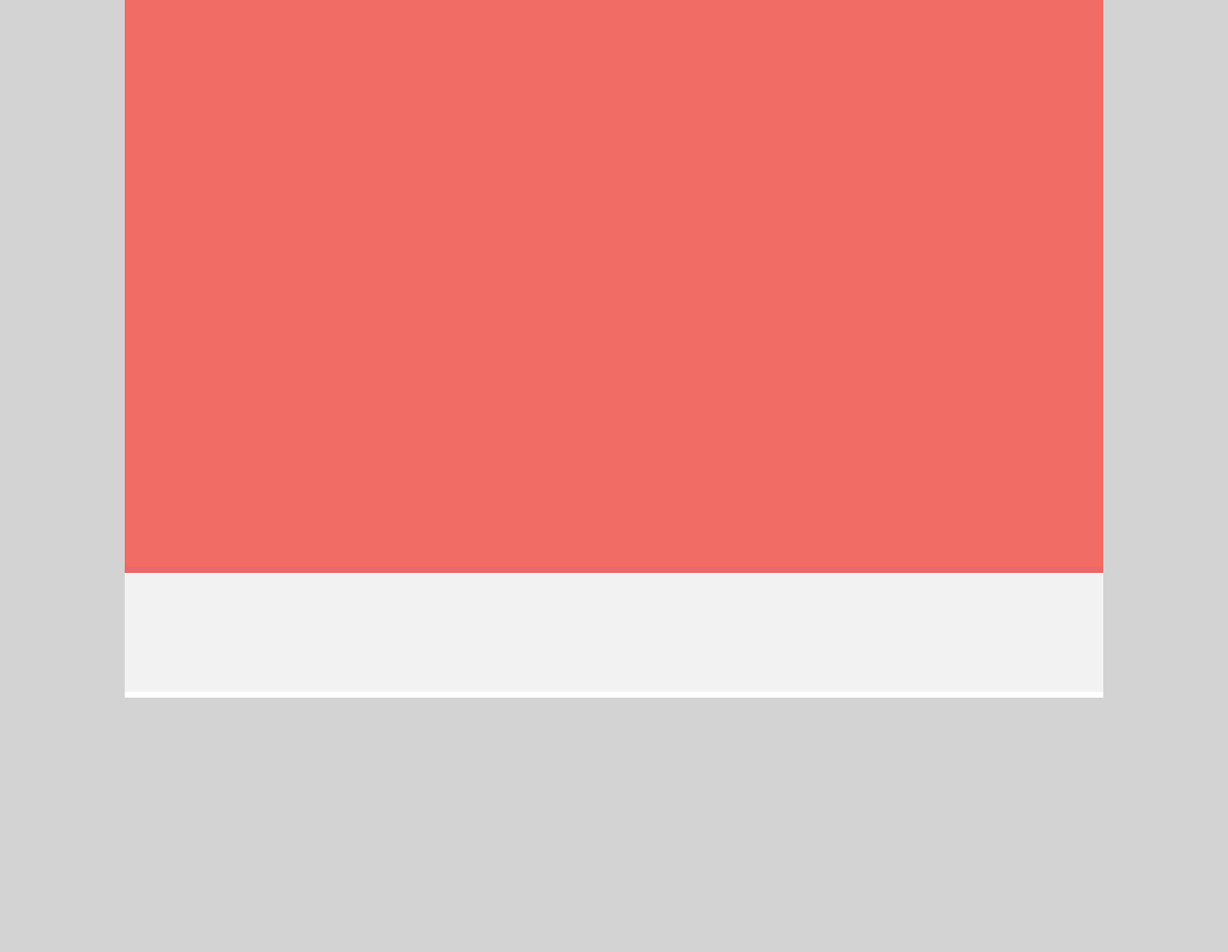
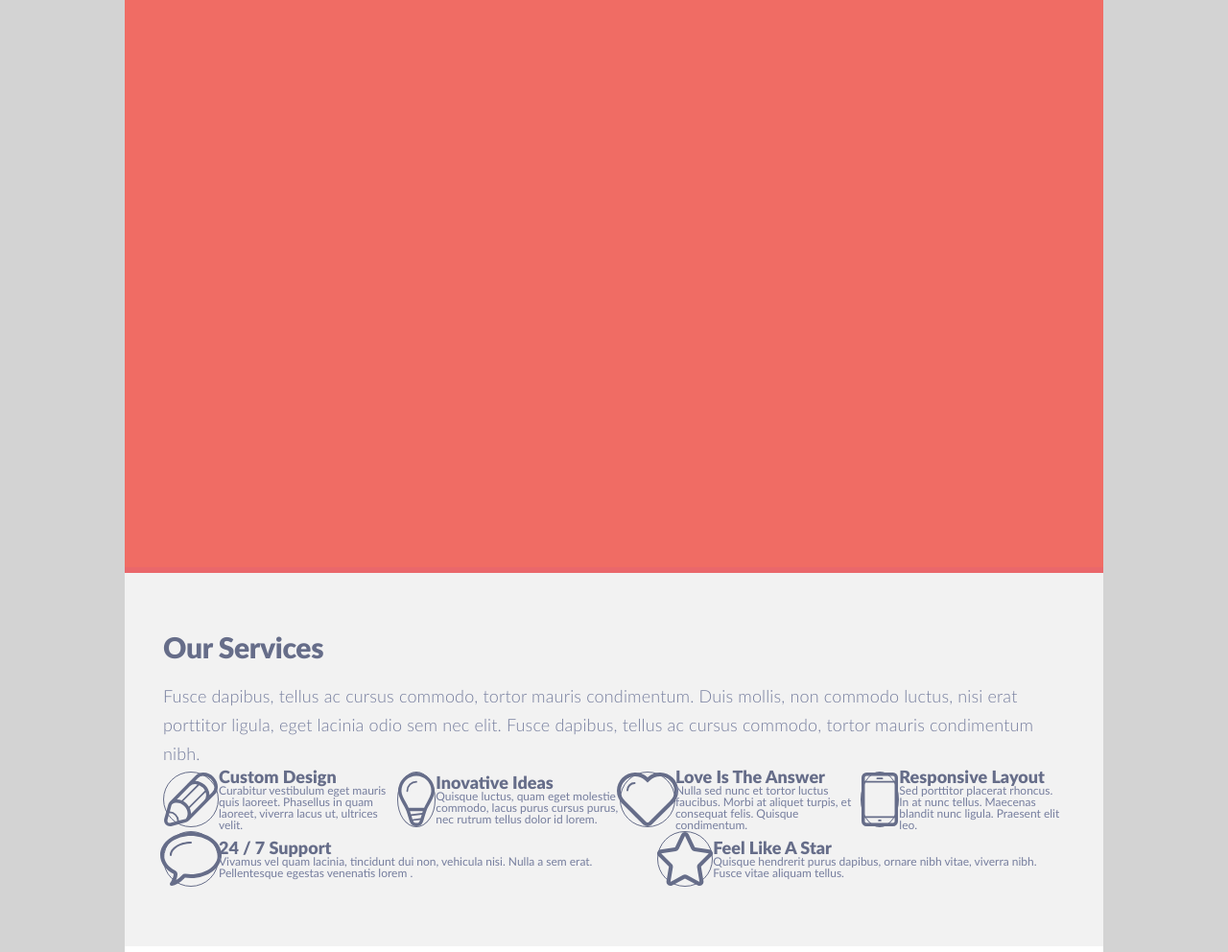
Before and after one commit to Kamikozz/singolo, a plain HTML site: page singolo1.html in a window 1280 px wide. Shown: the part 98-1090 px from the top of the page at 96% size. Before the commit the page ends 825 px from the top, so only its background shows below. Drawn offline with Linux system fonts and the light colour scheme.

Commit message:
feat: add services section & style icons

```diff
--- a/singolo1.css
+++ b/singolo1.css
@@ -128,3 +128,56 @@ body {
 
   border-bottom: 6px solid white;
 }
+
+.our-services-block > h2 {
+  margin-bottom: 21px;
+
+  font-weight: 900;
+  font-size: 30px;
+  letter-spacing: -0.35px;
+  color: #666d89;
+}
+
+.our-services-block > p {
+  font-weight: 300;
+  font-size: 18px;
+  letter-spacing: 0.15px;
+  line-height: 30px;
+  color: #767e9e;
+}
+
+
+.icon-outer {
+  height: 56px;
+  width: 56px;
+
+  display: flex;
+  justify-content: center;
+
+  border: 1.5px solid #666d89;
+  border-radius: 50%;
+}
+
+.test-class {
+  display: flex;
+
+  justify-content: space-around;
+  align-items: center;
+}
+
+.test {
+  display: flex;
+}
+
+
+.our-services-block > div > div > h2 {
+  font-weight: 900;
+  font-size: 18px;
+  color: #666d89;
+}
+
+.our-services-block > div > div > p {
+  font-weight: 400;
+  font-size: 12px;
+  color: #767e9e;
+}
--- a/singolo1.html
+++ b/singolo1.html
@@ -27,6 +27,65 @@
   <main class="carousel">
   </main>
   <section class="our-services-block">
+    <h2>Our Services</h2>
+    <p>Fusce dapibus, tellus ac cursus commodo, tortor mauris condimentum. Duis mollis, non commodo luctus, nisi erat
+      porttitor ligula, eget lacinia odio sem nec elit. Fusce dapibus, tellus ac cursus commodo, tortor mauris
+      condimentum nibh.</p>
+
+
+    <div class="test-class">
+      <div class="icon-outer">
+        <img src="assets/pen.svg" alt="pen icon">
+      </div>
+      <div>
+        <h2>Custom Design</h2>
+        <p>Curabitur vestibulum eget mauris quis laoreet. Phasellus in quam laoreet, viverra lacus ut, ultrices velit.
+        </p>
+      </div>
+
+      <div class="icon-outer">
+        <img src="assets/bulb.svg" alt="bulb icon">
+      </div>
+      <div>
+        <h2>Inovative Ideas</h2>
+        <p>Quisque luctus, quam eget molestie commodo, lacus purus cursus purus, nec rutrum tellus dolor id lorem.</p>
+      </div>
+
+      <div class="icon-outer">
+        <img src="assets/heart.svg" alt="heart icon">
+      </div>
+      <div>
+        <h2>Love Is The Answer</h2>
+        <p>Nulla sed nunc et tortor luctus faucibus. Morbi at aliquet turpis, et consequat felis. Quisque condimentum.
+        </p>
+      </div>
+
+      <div class="icon-outer">
+        <img  src="assets/phone.svg" alt="phone icon">
+      </div>
+      <div>
+        <h2>Responsive Layout</h2>
+        <p>Sed porttitor placerat rhoncus. In at nunc tellus. Maecenas blandit nunc ligula. Praesent elit leo.</p>
+      </div>
+    </div>
+    <div class="test-class">
+      <div class="icon-outer">
+        <img src="assets/bubble.svg" alt="bubble message icon">
+      </div>
+      <div>
+        <h2>24 / 7 Support</h2>
+        <p>Vivamus vel quam lacinia, tincidunt dui non, vehicula nisi. Nulla a sem erat. Pellentesque egestas venenatis
+          lorem .</p>
+      </div>
+
+      <div class="icon-outer">
+        <img src="assets/star.svg" alt="star icon">
+      </div>
+      <div>
+        <h2>Feel Like A Star</h2>
+        <p>Quisque hendrerit purus dapibus, ornare nibh vitae, viverra nibh. Fusce vitae aliquam tellus.</p>
+      </div>
+    </div>
   </section>
 </body>
 
```
Also changed, not shown: assets/bubble.svg (added), assets/bulb.svg (added), assets/heart.svg (added), assets/pen.svg (added), assets/phone.svg (added), assets/star.svg (added). Lines whose indentation alone changed are shown as unchanged.
